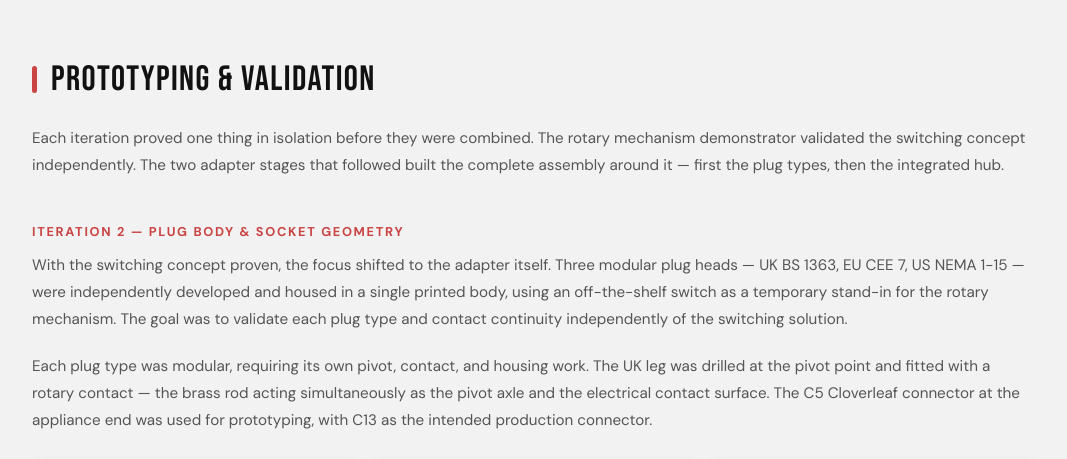
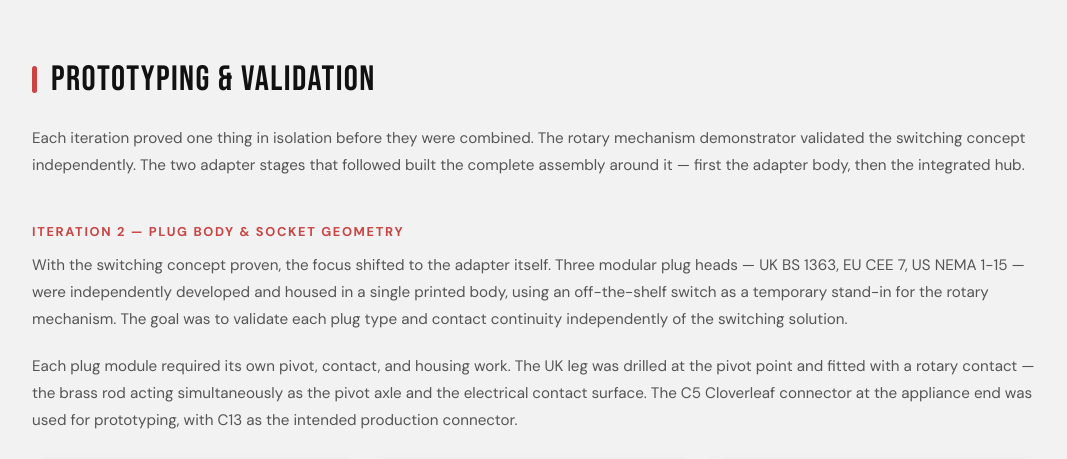
Before and after one commit to joseVidalJimenez/portfolio, a website: page docs/projects/plug.html in a window 1280 px wide. Shown: the part 3880-4339 px from the top of the page, without its empty margins (106-1173 px from the left). Drawn offline with Linux system fonts and the light colour scheme; grey boxes are pictures that could not be loaded.

Commit message:
docs(project): wording tweaks — adapter body, plug module, and hub phrasing

```diff
--- a/docs/projects/plug.html
+++ b/docs/projects/plug.html
@@ -162,12 +162,12 @@
 
 				<div class="project-section" id="functional-prototype">
 					<h2>Prototyping &amp; Validation</h2>
-					<p class="para">Each iteration proved one thing in isolation before they were combined. The rotary mechanism demonstrator validated the switching concept independently. The two adapter stages that followed built the complete assembly around it — first the plug types, then the integrated hub.</p>
+					<p class="para">Each iteration proved one thing in isolation before they were combined. The rotary mechanism demonstrator validated the switching concept independently. The two adapter stages that followed built the complete assembly around it — first the adapter body, then the integrated hub.</p>
 
 					<h3>Iteration 2 — Plug Body & Socket Geometry</h3>
 					<p class="para">With the switching concept proven, the focus shifted to the adapter itself. Three modular plug heads &mdash; UK BS 1363, EU CEE 7, US NEMA 1-15 &mdash; were independently developed and housed in a single printed body, using an off-the-shelf switch as a temporary stand-in for the rotary mechanism. The goal was to validate each plug type and contact continuity independently of the switching solution.</p>
 
-					<p class="para">Each plug type was modular, requiring its own pivot, contact, and housing work. The UK leg was drilled at the pivot point and fitted with a rotary contact &mdash; the brass rod acting simultaneously as the pivot axle and the electrical contact surface. The C5 Cloverleaf connector at the appliance end was used for prototyping, with C13 as the intended production connector.</p>
+					<p class="para">Each plug module required its own pivot, contact, and housing work. The UK leg was drilled at the pivot point and fitted with a rotary contact &mdash; the brass rod acting simultaneously as the pivot axle and the electrical contact surface. The C5 Cloverleaf connector at the appliance end was used for prototyping, with C13 as the intended production connector.</p>
 					<div class="two-by-two-grid" style="margin-bottom: 1.25rem;">
 						<div style="display: grid; grid-template-columns: repeat(3, 1fr); gap: 12px;">
 							<div>
@@ -209,7 +209,7 @@
 							</div>
 						</div>
 						<h3>Iteration 3 &mdash; Integrated Hub</h3>
-						<p class="para">The final iteration brought the rotary switching mechanism into the assembly, replacing the flexural detent demonstrator with a rotary flexural cam follower mechanism. The hub sits inside the triangle's inscribed circle, occupying the space the geometry made available. Metal strips bear against the brass raised profiles on the outer cylindrical surface of the hub as cam followers, indexing each wall plug position as the knob rotates.</p>
+						<p class="para">The final iteration brought the rotary switching mechanism into the assembly, replacing the flexural detent demonstrator with a rotary flexural cam follower mechanism. The hub sits inside the space the geometry made available between the adapter's modules. Metal strips bear against the brass raised profiles on the outer cylindrical surface of the hub as cam followers, indexing each wall plug position as the knob rotates.</p>
 
 						<p class="para">The hub connects to the wiring harness via an RCA-style connector &mdash; no soldering required for assembly or disassembly. The knob detaches independently.</p>
 
```
